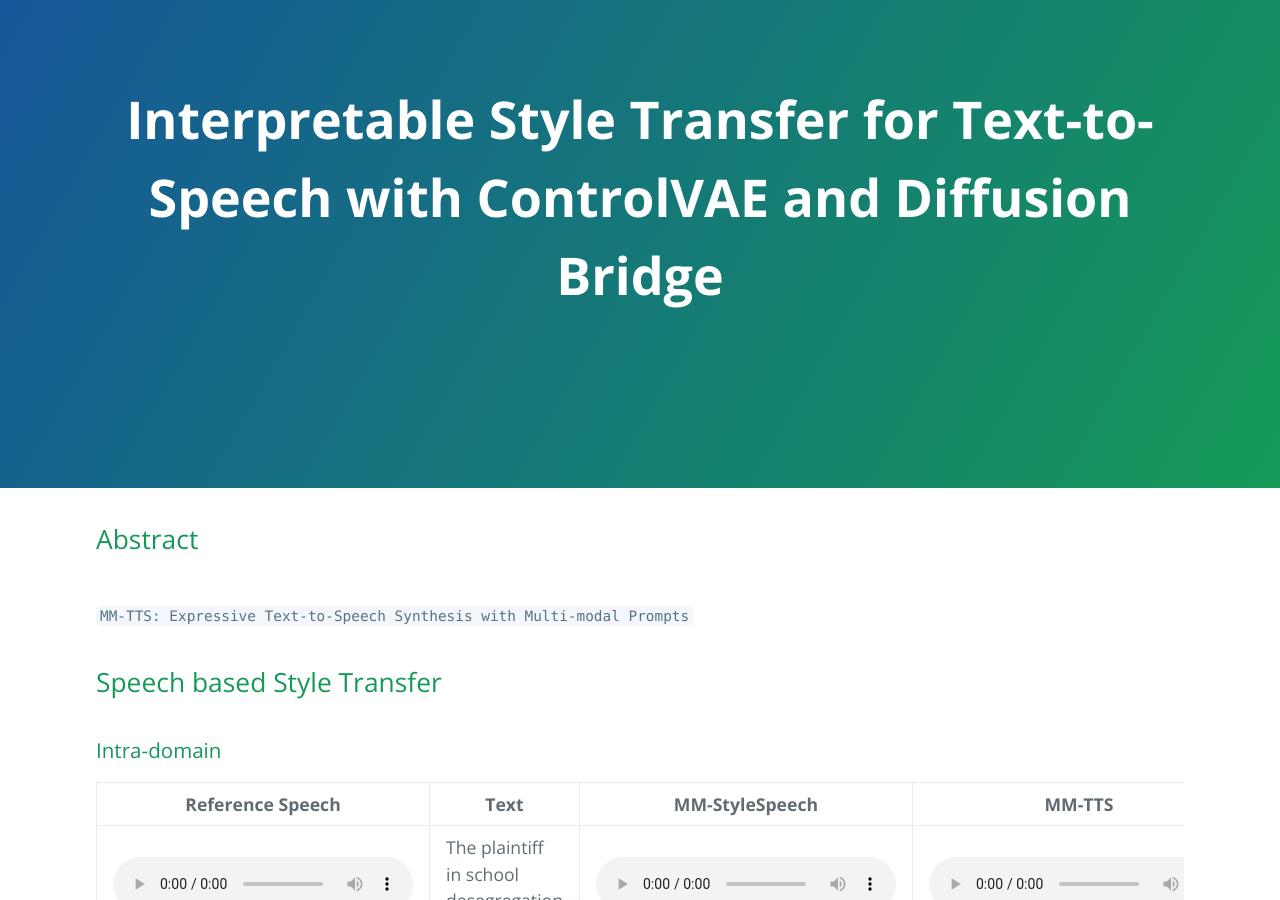
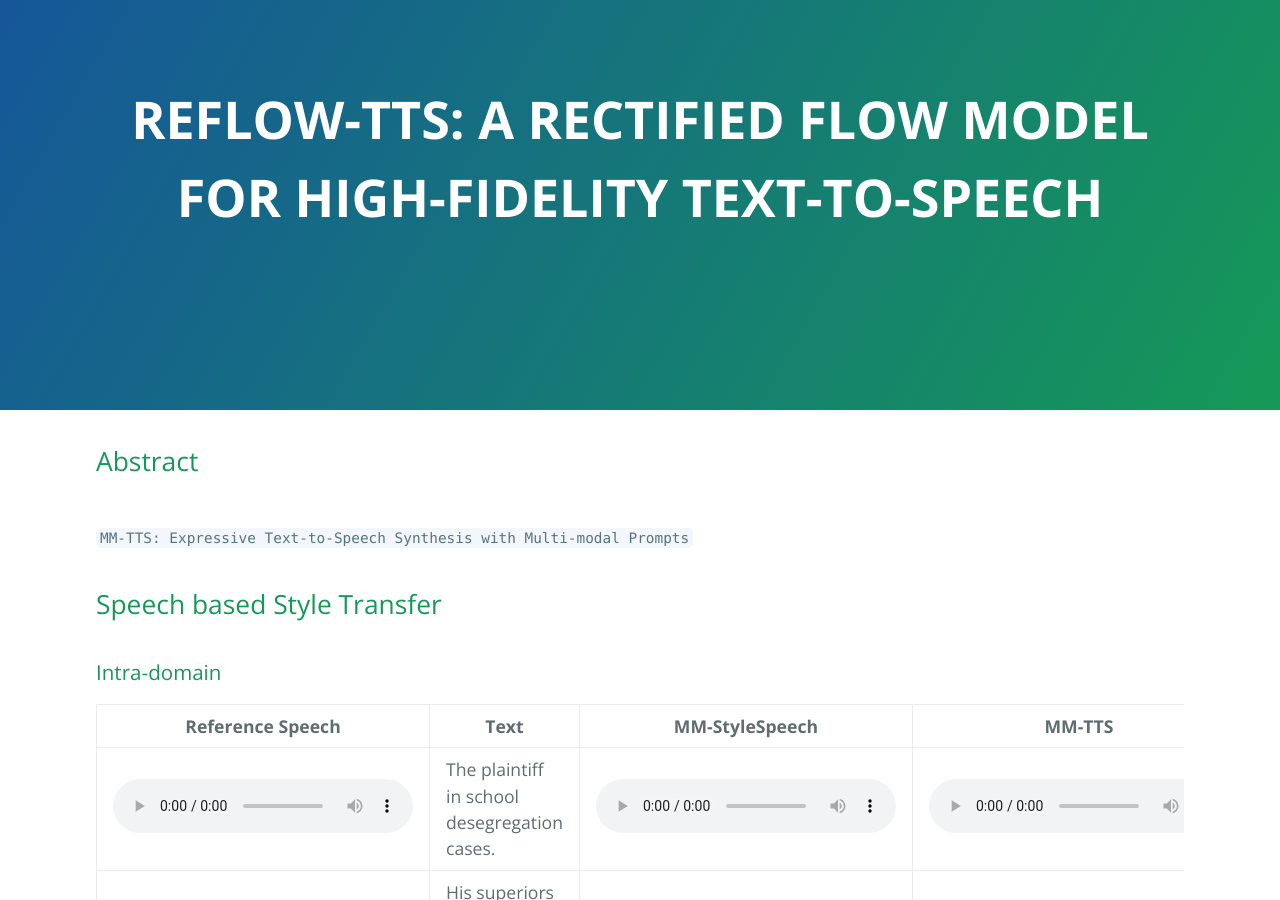
Before and after one commit to gwh22/ReFlow-TTS, a Jekyll site: the page built from index.md, in a window 1280 px wide and 900 px high. Built offline with Jekyll 4.4.1, drawn with Linux system fonts in a browser that asks for light colours; our own code applies the rules of GitHub Pages for plain Markdown files; the repository's description, which GitHub fills in, is left out.

Commit message:
Update _config.yml

```diff
--- a/_config.yml
+++ b/_config.yml
@@ -1,3 +1,3 @@
 theme: jekyll-theme-cayman
 layout: default
-title: "Interpretable Style Transfer for Text-to-Speech with ControlVAE and Diffusion Bridge"
+title: "REFLOW-TTS: A RECTIFIED FLOW MODEL FOR HIGH-FIDELITY TEXT-TO-SPEECH"
```
